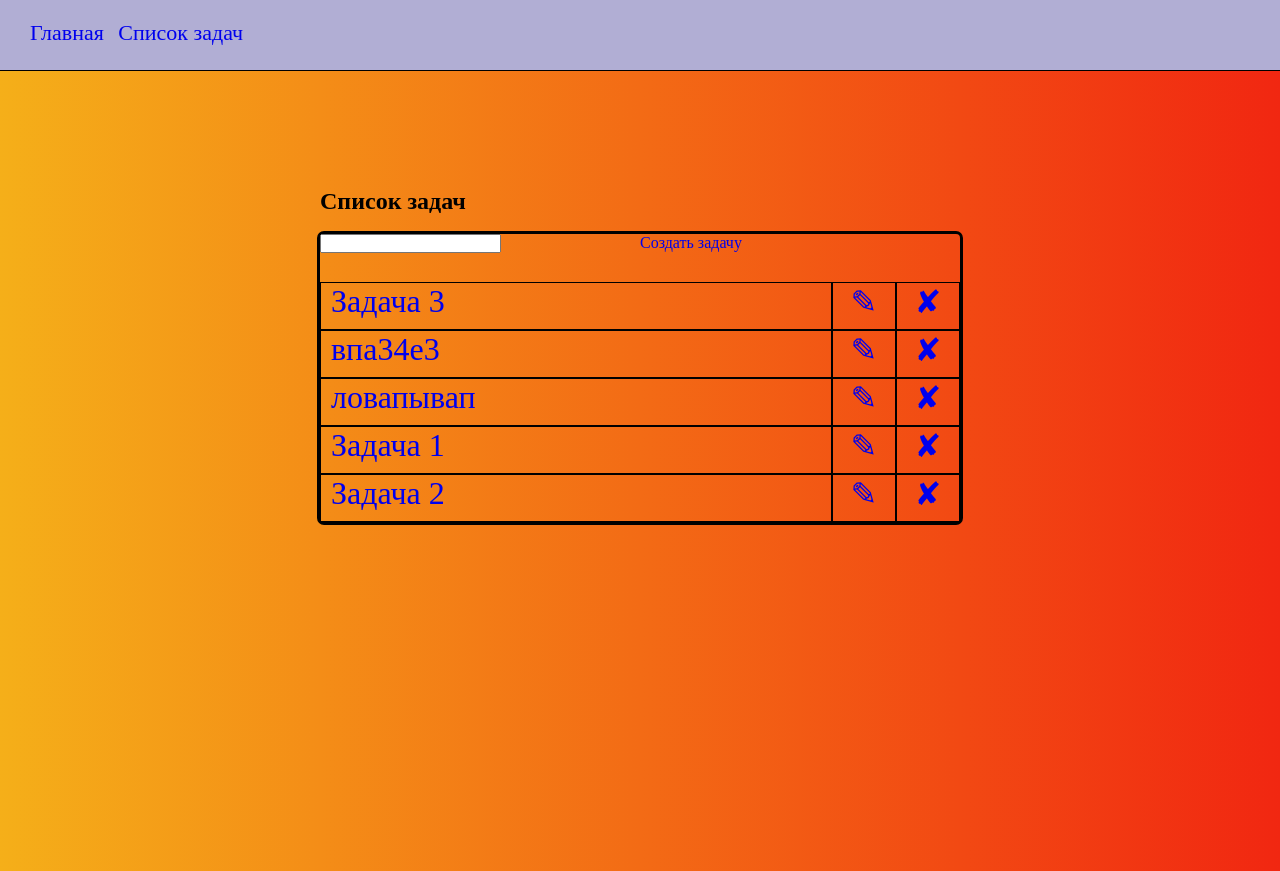
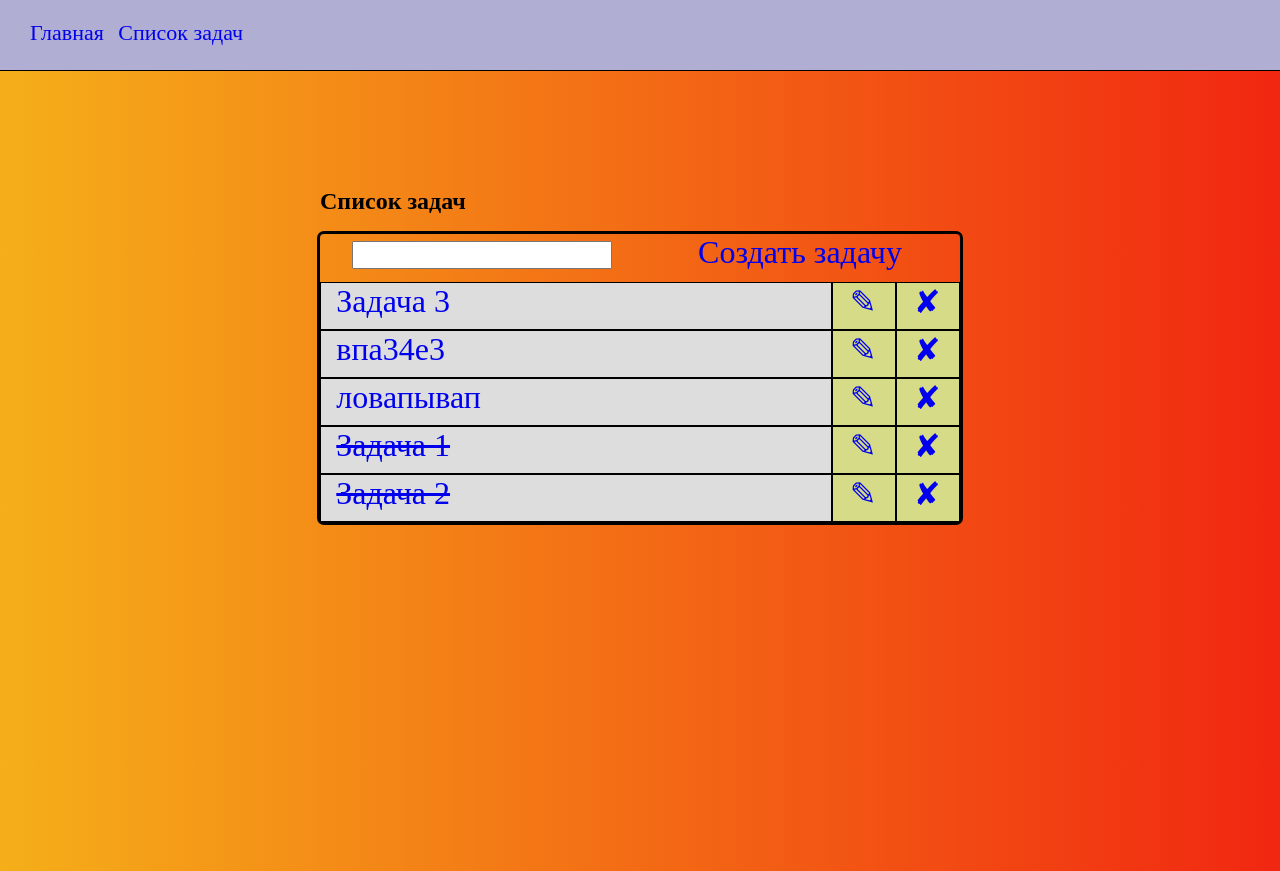
Before and after one commit to Grino777/ToDo, a Django app: page /tasks_list in a window 1280 px wide. Run offline with Django 4.2, Linux system fonts and the light colour scheme; data comes from the database, SQL or seed files in the repository; both versions use the stored data as it was after the commit.

Commit message:
Update css (grid)

```diff
--- a/todo_project/todo/static/todo/css/tasks_list.css
+++ b/todo_project/todo/static/todo/css/tasks_list.css
@@ -1,7 +1,9 @@
+/* Оформление фона страницы */
 .content {
     background: linear-gradient(90deg, #f5af19, #f12711);
 }
 
+/* Стили основного блока с контентом */
 .content__tasks {
     position: relative;
     display: block;
@@ -9,13 +11,14 @@
     width: 100vw;
 }
 
-
+/* Стили блока с заголовком формы */
 .title__list {
     position: relative;
     height: 10rem;
     /*line-height: 10rem;*/
 }
 
+/* Расположение текста заголовка */
 .title__list h2 {
     position: absolute;
     left: 25%;
@@ -23,6 +26,7 @@
 
 }
 
+/* Блок поиска и создания задач */
 .create__tasks {
     display: grid;
     grid-template-columns: 1fr 1fr;
@@ -40,6 +44,41 @@
     min-width: 550px;
 }
 
+/* Стили блока c поиском и create__button */
+.create__tasks div {
+    grid-template-columns: 1fr 1fr;
+    display: grid;
+    height: 3rem;
+    font-size: 2rem;
+}
+
+div.search__field {
+    position: relative;
+    width: 100%
+    height: 100%;
+}
+
+.search__field input {
+    position: absolute;
+    height: 50%;
+    width: 80%;
+    margin: 0.5em 0px 0 10%;
+}
+
+div.create__button {
+    position: relative;
+    width: 100%;
+    height: 100%;
+
+}
+
+.create__button a {
+    position: absolute;
+    width: 100%;
+    height: 100%;
+    text-align: center;
+}
+
 
 /* Отображение блока задач */
 .task__info {
@@ -49,31 +88,59 @@
     font-size: 2rem;
 }
 
+/* Оформление всех элементов li */
 li {
     list-style-type: none;
 }
 
+/* ... */
 .task__info a{
     display: block;
     height: 100%;
-    width: 100%;
+    width: 97%;
 }
 
+/* ... */
 .task__info li{
     border: 1px solid black;
 }
 
-
-li.title__task a{
-    padding-left: 10px;
+/* Позиционирование заголовка задачи */
+.title__task {
+    position: relative;
 }
 
+/* Позиционирование ссылки в блоке заголовка */
+li.title__task a{
+    position: absolute;
+    background: #ddd;
+    padding-left: 3%;
+}
 
+/* Стили кнопок update/delete */
 .update__task,
 .delete__task {
+    background: #d6db88;
     text-align: center;
 }
 
+/* Стили кнопок update/delete при наведении */
+.update__task:hover,
+.delete__task:hover {
+    background: #88db93;
+}
+
+/* Стили всех ссылок на странице */
 a {
     text-decoration: none;
 }
+
+/* Стили ссылок закрытых задач */
+ul.close .title__task a{
+    text-decoration: line-through;
+}
+
+/* Стили заголовков при наведении */
+.title__task a:hover{
+    background: #adacac;
+}
--- a/todo_project/todo/templates/todo/tasks_list.html
+++ b/todo_project/todo/templates/todo/tasks_list.html
@@ -22,8 +22,13 @@
             </div>
             <div class="tasks__list">
                 <div class="create__tasks">
-                    <div class="search__field"><input type="text"></div>
-                    <a href="{% url 'create_task' %}">Создать задачу</a>
+                    <div class="search__field">
+                        <input type="text">
+                    </div>
+                    <div class="create__button">
+                        <a href="{% url 'create_task' %}">Создать задачу</a>
+                    </div>
+
                 </div>
                 <section class="tasks">
                     {% for todo in todos %}
```
Also changed, not shown: todo_project/db.sqlite3.
